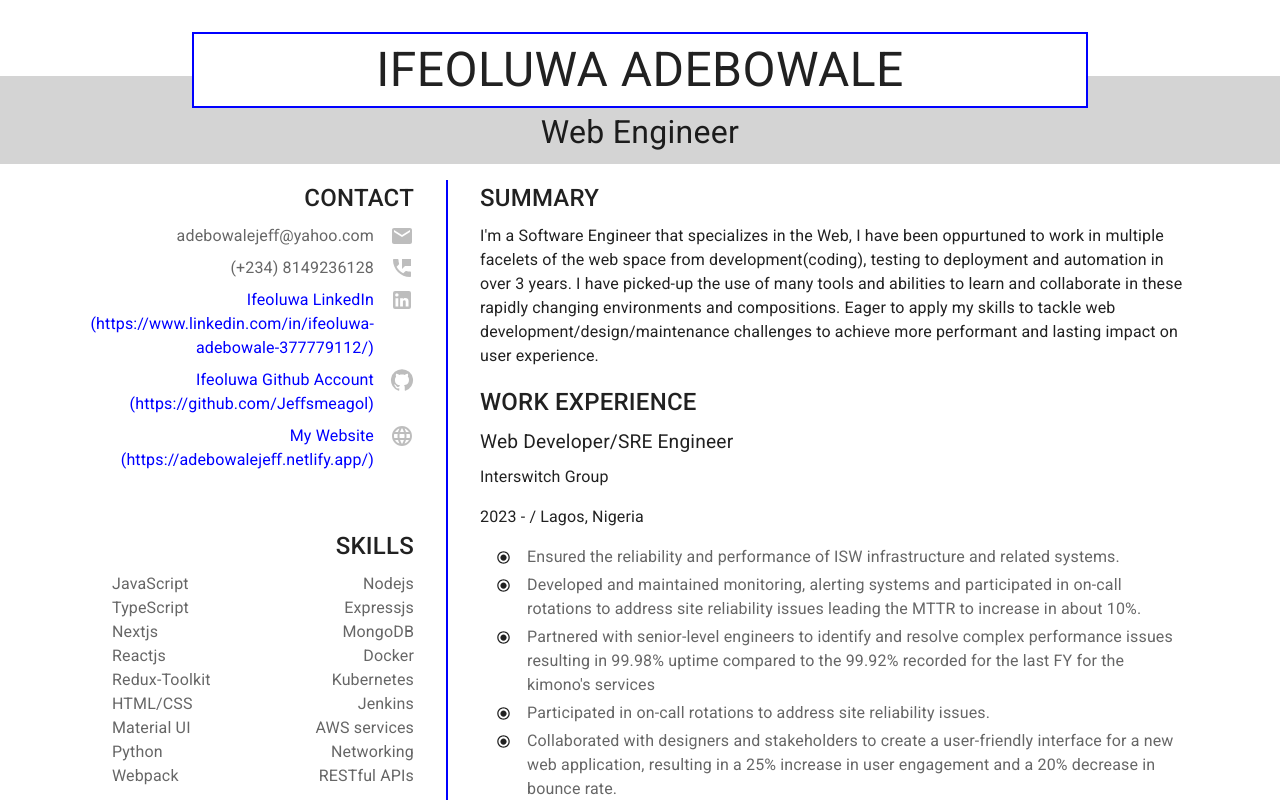
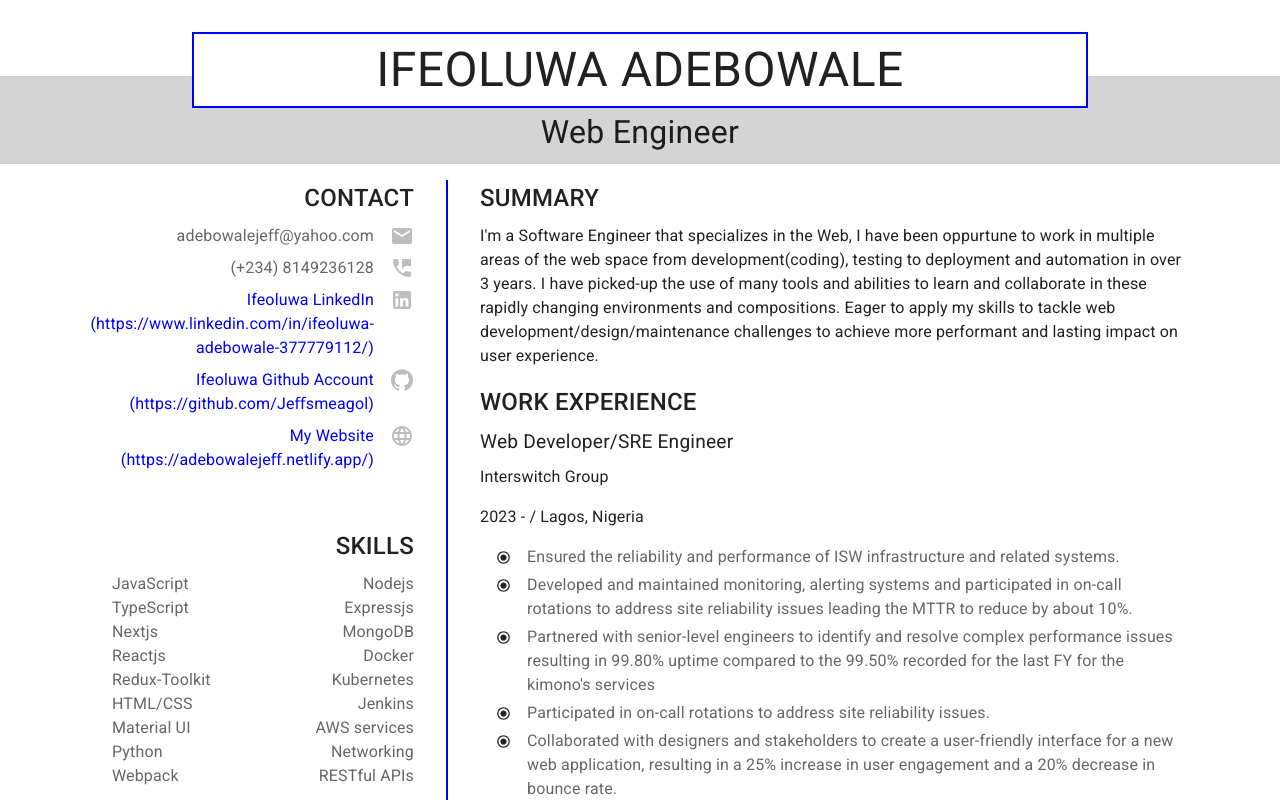
Before and after one commit to Jeffsmeagol/my-resume, a React (Vite) app: page / in a window 1280 px wide. Shown: the top 800 px of the page. Built offline with nearby package versions, Linux system fonts and the light colour scheme.

Commit message:
Corrected some wordings mistake

```diff
--- a/src/App.jsx
+++ b/src/App.jsx
@@ -167,7 +167,7 @@ export default function App() {
           </Typography>
           <Typography>
             I'm a Software Engineer that specializes in the Web, I have been
-            oppurtuned to work in multiple facelets of the web space from
+            oppurtune to work in multiple areas of the web space from
             development(coding), testing to deployment and automation in over 3
             years. I have picked-up the use of many tools and abilities to learn
             and collaborate in these rapidly changing environments and
@@ -197,15 +197,15 @@ export default function App() {
             <Typography color="text.secondary">
               Developed and maintained monitoring, alerting systems and
               participated in on-call rotations to address site reliability
-              issues leading the MTTR to increase in about 10%.
+              issues leading the MTTR to reduce by about 10%.
             </Typography>
           </Stack>
           <Stack direction="row" pb={0.5}>
             <RadioButtonChecked sx={{ fontSize: 15, mt: 0.6, mx: 2 }} />
             <Typography color="text.secondary">
               Partnered with senior-level engineers to identify and resolve
-              complex performance issues resulting in 99.98% uptime compared to
-              the 99.92% recorded for the last FY for the kimono's services
+              complex performance issues resulting in 99.80% uptime compared to
+              the 99.50% recorded for the last FY for the kimono's services
             </Typography>
           </Stack>
           <Stack direction="row" pb={0.5}>
```
